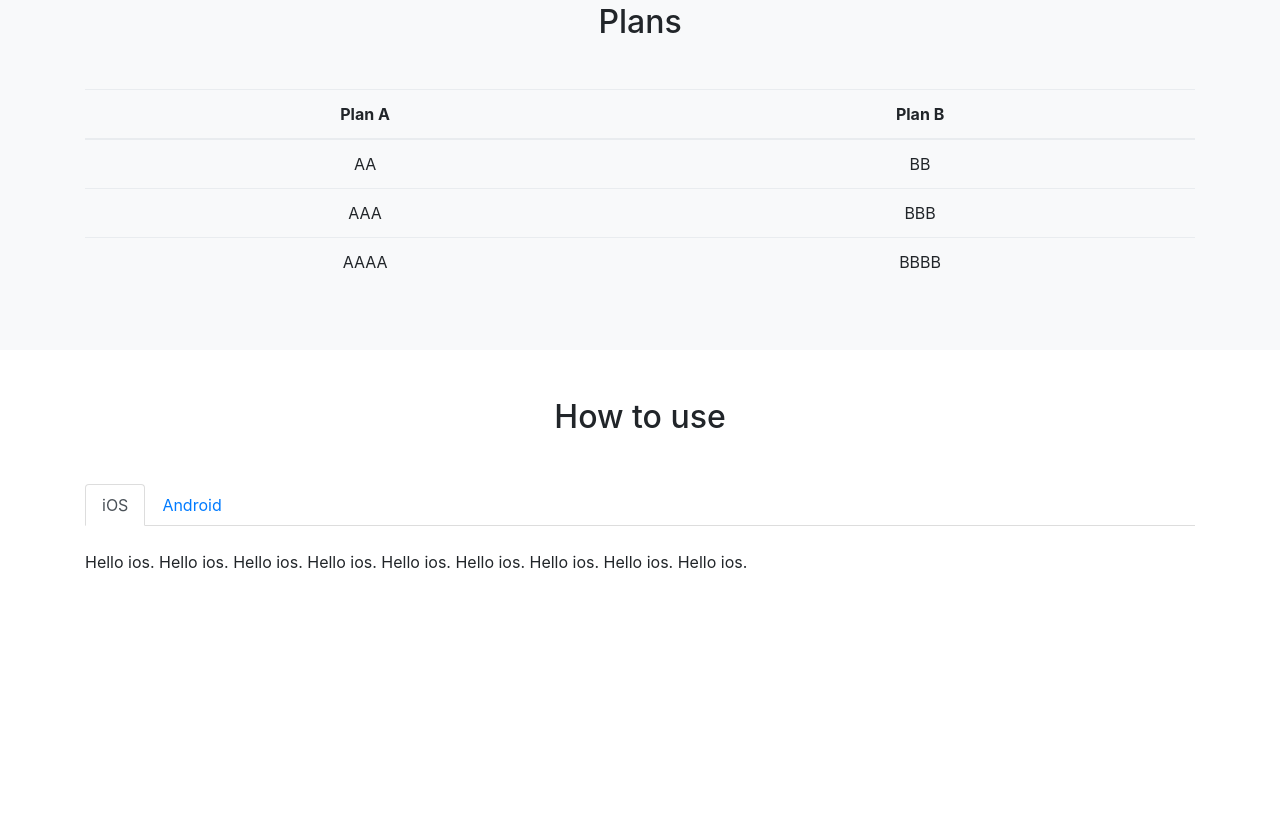
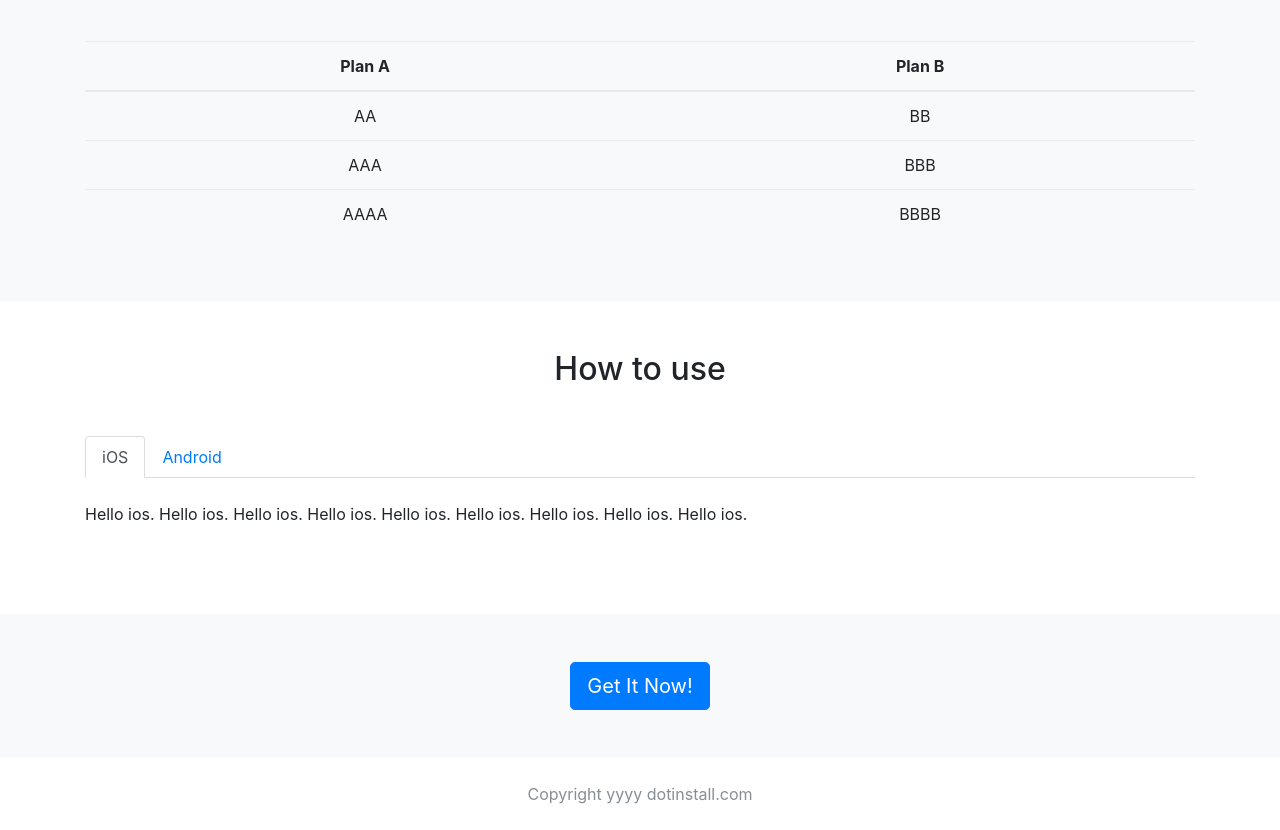
Before and after one commit to githubyosshi/bootstrap-app, a plain HTML site: page index.html in a window 1280 px wide. Shown: the part 1211-2041 px from the top of the page. Before the commit the page ends 1873 px from the top, so only its background shows below. Drawn offline with nearby package versions, Linux system fonts and the light colour scheme.

Commit message:
Make a footer commit

```diff
--- a/index.html
+++ b/index.html
@@ -19,7 +19,7 @@
     <header>
       <div class="cover text-success text-center py-5">
         <h1 class="display-4 mb-4">Dotinstall App</h1>
-        <a href="" class="btn btn-primary btn-lg">Get It Now!</a>
+
       </div>
     </header>
     <main>
@@ -80,8 +80,13 @@
           </div>
         </div>
       </section>
+
+      <section class="bg-light text-center py-5">
+        <a href="" class="btn btn-primary btn-lg">Get It Now!</a>
+      </section>
     </main>
-    <footer>
+    <footer class="text-center text-muted py-4">
+      Copyright yyyy dotinstall.com
     </footer>
 
     <!-- Optional JavaScript -->
```
